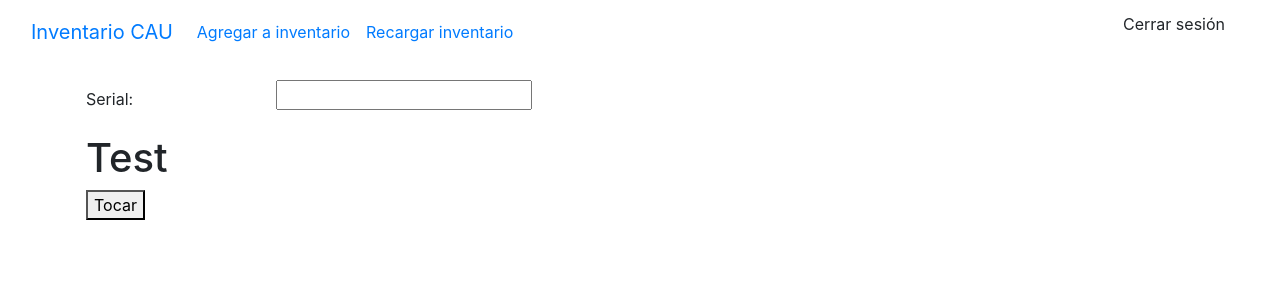
After one commit to nicolasgonzalez98/inventario-aep, a Django app: page /test in a window 1280 px wide. The commit adds this page. Shown: the top 300 px of the page. Run offline with Django 4.2, Linux system fonts and the light colour scheme; some libraries are stand-ins or nearby versions.

Commit message:
muchos cambios

```diff
--- /dev/null
+++ b/stockcau/static/js/functions.js
@@ -0,0 +1,20 @@
+
+let button = document.getElementById('tocar')
+let formulario = document.getElementById('filterHardware')
+
+button.addEventListener('click', () => {
+    const params = {
+        headers : {
+            "content-type":'aplication/json; charset=UTF-8'
+        }
+    }
+
+    fetch('/get-info', params)
+    .then(data => data.json())
+    .then(res => console.log(res))
+    .catch(res => console.log('Hubo un error'))
+});
+
+formulario.onchange(() => {
+    console.log('gggg')
+})
--- a/stockcau/stockaep/models.py
+++ b/stockcau/stockaep/models.py
@@ -1,6 +1,7 @@
 from django.db import models
 from django.contrib.auth import get_user_model
 from django.forms import model_to_dict
+from django.contrib.auth.models import Group
 
 # Create your models here.
 
--- a/stockcau/stockaep/urls.py
+++ b/stockcau/stockaep/urls.py
@@ -10,5 +10,7 @@ urlpatterns = [
     path("register", views.register, name='register'),
     path('logout', views.logout, name='logout'),
     path('delete/<str:id>', views.delete, name='delete'),
-    path('edit/<str:id>', views.edit, name='edit')
+    path('edit/<str:id>', views.edit, name='edit'),
+    path('test', views.test, name = 'test'),
+    path('get-info', views.get_info, name='get-info')
 ]
--- a/stockcau/stockaep/views.py
+++ b/stockcau/stockaep/views.py
@@ -3,7 +3,11 @@ from django.contrib import messages
 from django.contrib.auth.models import User, auth
 from .models import *
 from .forms import *
+from .decorators import *
 import openpyxl
+from django.contrib.auth.models import Group
+from django.contrib.auth.decorators import login_required
+from django.http import JsonResponse
 
 
 ##Funciones
@@ -15,12 +19,14 @@ def mayus_minus(pal):
 
 # Create your views here.
 
+@login_required(login_url='login')
 def index(request):
     ctx = {'link':'index'}
     ctx['data'] = Hardware.objects.all()
 
     return render(request, 'main.html', ctx)
 
+@unauthorized_user
 def register(request):
     if request.method == 'POST':
         username = request.POST['username']
@@ -42,8 +48,9 @@ def register(request):
             else:
                 user = User.objects.create_user(username=username, email=email, password=password)
                 user.save()
-
+                group, create=Group.objects.get_or_create(name='user')
                 user_model = User.objects.get(username=username)
+                user_model.groups.add(group)
                 nuevo_tecnico = Tecnico.objects.create(user = user_model, id_user = user_model.id, nombre=name, apellido = surname)
                 nuevo_tecnico.save()
                 return redirect('login')
@@ -52,6 +59,7 @@ def register(request):
             return redirect('register')
     return render(request,'signup.html')
 
+@unauthorized_user
 def login(request):
     if request.method == 'POST':
         username = request.POST['username']
@@ -69,10 +77,12 @@ def login(request):
             return redirect('login')
     return render(request, 'signin.html')
 
+@login_required(login_url='login')
 def logout(request):
     auth.logout(request)
     return redirect('login')
 
+@login_required(login_url='login')
 def add_inventary(request):
     form_add_inventary = HardwareForm()
 
@@ -86,6 +96,7 @@ def add_inventary(request):
             return redirect('/')
     return render(request, 'main.html', ctx)
 
+@login_required(login_url='login')
 def reload(request):
     df = openpyxl.load_workbook("Inventario.xlsx")
     dataframe = df.active
@@ -118,11 +129,13 @@ def reload(request):
 
     return redirect('index')
 
+@login_required(login_url='login')
 def delete(request, id):
     hardware = Hardware.objects.get(id=id)
     hardware.delete()
     return redirect('index')
 
+@login_required(login_url='login')
 def edit(request, id):
     to_edit = Hardware.objects.get(id=id)
     ctx = {}
@@ -140,3 +153,14 @@ def edit(request, id):
         to_edit.save()
         return redirect('/')
     return render(request, 'edit_hardware.html', ctx)
+
+def test(request):
+    ctx = {
+        'link':'test'
+    }
+    return render(request, 'main.html', ctx)
+
+def get_info(request):
+    data = list(Hardware.objects.values())
+
+    return JsonResponse(data, safe=False)
--- a/stockcau/stockcau/settings.py
+++ b/stockcau/stockcau/settings.py
@@ -56,7 +56,7 @@ ROOT_URLCONF = 'stockcau.urls'
 TEMPLATES = [
     {
         'BACKEND': 'django.template.backends.django.DjangoTemplates',
-        'DIRS': [],
+        'DIRS': [os.path.join(BASE_DIR, 'templates')],
         'APP_DIRS': True,
         'OPTIONS': {
             'context_processors': [
@@ -117,7 +117,7 @@ USE_TZ = True
 # Static files (CSS, JavaScript, Images)
 # https://docs.djangoproject.com/en/4.0/howto/static-files/
 
-STATIC_URL = 'static/'
+STATIC_URL = '/static/'
 STATIC_ROOT = os.path.join(BASE_DIR, 'staticfiles')
 STATICFILES_DIRS = (os.path.join(BASE_DIR, 'static'),)
 
--- a/stockcau/stockaep/templates/main.html
+++ b/stockcau/templates/main.html
@@ -1,3 +1,4 @@
+{% load static %}
 <!DOCTYPE html>
 <html lang="en">
 <head>
@@ -8,15 +9,21 @@
     <script src="https://code.jquery.com/jquery-3.2.1.slim.min.js" integrity="sha384-KJ3o2DKtIkvYIK3UENzmM7KCkRr/rE9/Qpg6aAZGJwFDMVNA/GpGFF93hXpG5KkN" crossorigin="anonymous"></script>
     <script src="https://cdn.jsdelivr.net/npm/popper.js@1.12.9/dist/umd/popper.min.js" integrity="sha384-ApNbgh9B+Y1QKtv3Rn7W3mgPxhU9K/ScQsAP7hUibX39j7fakFPskvXusvfa0b4Q" crossorigin="anonymous"></script>
     <script src="https://cdn.jsdelivr.net/npm/bootstrap@4.0.0/dist/js/bootstrap.min.js" integrity="sha384-JZR6Spejh4U02d8jOt6vLEHfe/JQGiRRSQQxSfFWpi1MquVdAyjUar5+76PVCmYl" crossorigin="anonymous"></script>
+    <!-- Functions -->
+
 </head>
 <body>
     {% include "navbar.html" %}
+
 
     {% if link == 'index' %}
         {% include 'list_hardware.html' %}
     {% elif link == 'create' %}
         {% include 'add_to_inventary.html' %}
+    {% elif link == 'test' %}
+        {% include 'test.html' %}
     {% endif %}
-
+    <!-- Functions -->
+    <script src="{% static 'js/functions.js' %}"></script>
 </body>
 </html>
--- /dev/null
+++ b/stockcau/templates/test.html
@@ -0,0 +1,13 @@
+{% load static %}
+<div class="container p-3">
+    <form method="POST" action="" enctype="multipart/form-data">
+        <div class="form-group row">
+            <label for="serialn" class="col-sm-2 col-form-label">Serial: </label>
+            <div class="col-sm-10">
+              <input id="serialn" />
+            </div>
+        </div>
+    </form>
+    <h1>Test</h1>
+    <button id="tocar">Tocar</button>
+</div>
```
Also changed, not shown: stockcau/stockaep/decorators.py (added, +10 -0 lines), stockcau/db.sqlite3, stockcau/templates/add_to_inventary.html (renamed from stockcau/stockaep/templates/add_to_inventary.html), stockcau/templates/edit_hardware.html (renamed from stockcau/stockaep/templates/edit_hardware.html), stockcau/templates/list_hardware.html (renamed from stockcau/stockaep/templates/list_hardware.html), stockcau/templates/navbar.html (renamed from stockcau/stockaep/templates/navbar.html), stockcau/templates/signin.html (renamed from stockcau/stockaep/templates/signin.html), stockcau/templates/signup.html (renamed from stockcau/stockaep/templates/signup.html).
